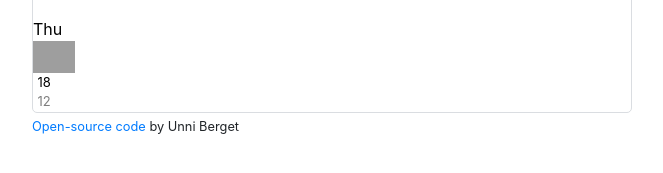
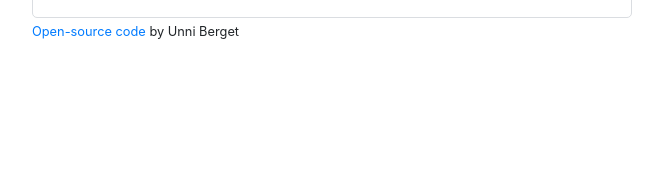
Before and after one commit to UnniBerget/W-app-W7, a plain HTML site: page index.html in a window 1280 px wide. Shown: the part 191-364 px from the top of the page, without its empty margins (308-971 px from the left). Drawn offline with nearby package versions, Linux system fonts and the light colour scheme; no server answers; grey boxes are pictures that could not be loaded.

Commit message:
Corr div

```diff
--- a/app.js
+++ b/app.js
@@ -38,9 +38,7 @@ function displayForecast() {
                       <span class="weather-forcast-temperature-max"> 18 </span>
                       <span class="weather-forcast-temperature-min"> 12 </span>
                     </div>
-                  </div>
-                </div>
-              </div>
+                    </div>
             </div>`;
 }
 function displayTemperature(response) {
--- a/index.html
+++ b/index.html
@@ -57,22 +57,7 @@
                   >
                 </div>
               </div>
-              <div class="weather-forecast" id="forcast">
-                <div class="row">
-                  <div class="col-2">
-                    <div class="weather-forecast-date">Thu</div>
-                    <img
-                      src="http://openweathermap.org/img/wn/01n@2x.png"
-                      alt=""
-                      width="42"
-                    />
-                    <div class="weather-forcast-temperature">
-                      <span class="weather-forcast-temperature-max"> 18 </span>
-                      <span class="weather-forcast-temperature-min"> 12 </span>
-                    </div>
-                  </div>
-                </div>
-              </div>
+              <div class="weather-forecast" id="forcast"></div>
             </div>
             <div class="col-6">
               <ul>
```
